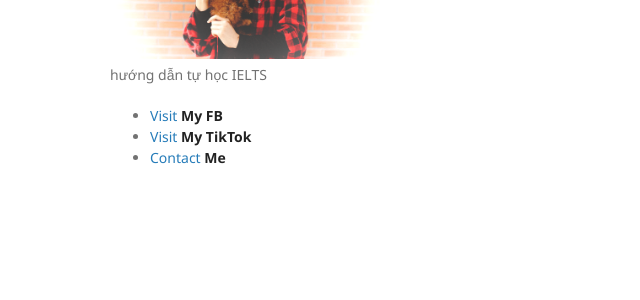
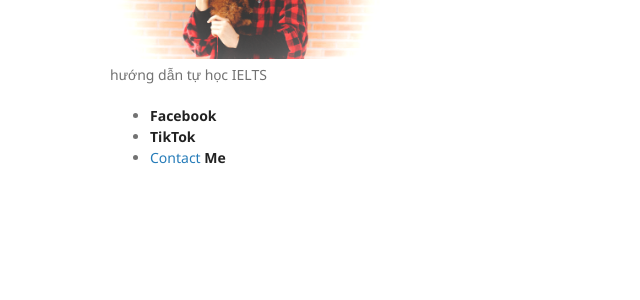
Before and after one commit to hoang-huyen-ielts/hoang-huyen-ielts.github.io, a Jekyll site: the page built from another-page.md, in a window 1280 px wide. Shown: the part 249-549 px from the top of the page, without its empty margins (100-740 px from the left). Built offline with Jekyll 4.4.1, drawn with Linux system fonts in a browser that asks for light colours; our own code applies the rules of GitHub Pages for plain Markdown files.

Commit message:
Update default.html

```diff
--- a/_layouts/default.html
+++ b/_layouts/default.html
@@ -41,8 +41,8 @@
 
         {% if site.show_downloads %}
         <ul class="view">
-          <li><a href="{{ https://www.facebook.com/hoang.huyen.332 }}">Visit <strong>My FB</strong></a></li>
-          <li><a href="{{ https://www.tiktok.com }}">Visit <strong>My TikTok</strong></a></li>
+          <li><a href="{{ https://www.facebook.com/hoang.huyen.332 }}"><strong>Facebook</strong></a></li>
+          <li><a href="{{ https://www.tiktok.com }}"><strong>TikTok</strong></a></li>
           <li><a href="{{ mailto:hoang.huyen.ielts@gmail.com }}">Contact <strong>Me</strong></a></li>
         </ul>
         {% endif %}
```
